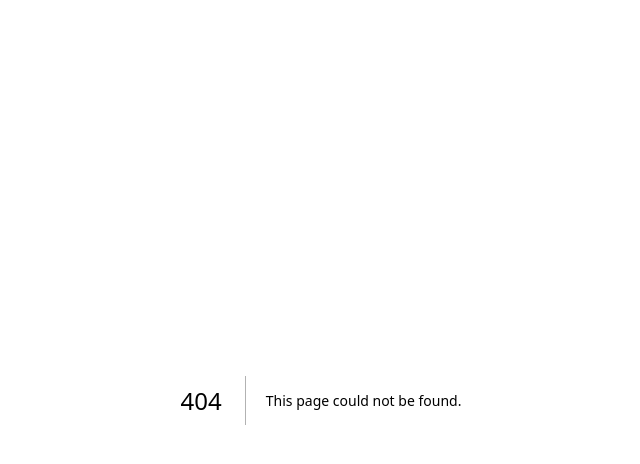
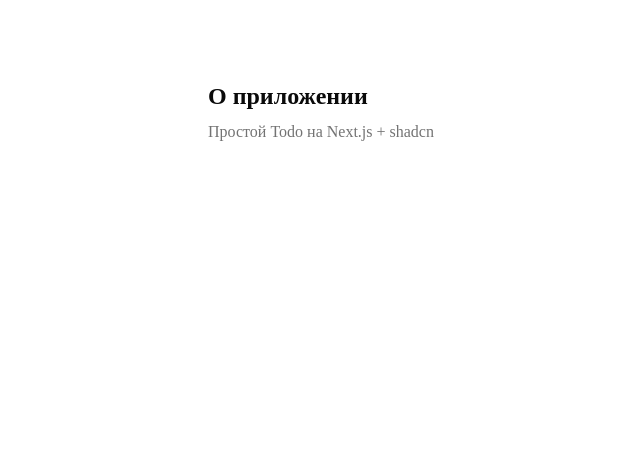
Before and after one commit to rarebridal/my-todo, a Next.js app: page /about in a window 1280 px wide. Before the commit this address had no page. Shown: the top 464 px of the page, without its empty margins (319-959 px from the left). Built offline with nearby package versions, Linux system fonts and the light colour scheme.

Commit message:
feat: add about page and navigation

```diff
--- /dev/null
+++ b/app/about/page.tsx
@@ -0,0 +1,8 @@
+export default function About() {
+  return (
+    <main className="max-w-md mx-auto mt-20 px-4">
+      <h1 className="text-2xl font-bold">О приложении</h1>
+      <p className="text-muted-foreground mt-2">Простой Todo на Next.js + shadcn</p>
+    </main>
+  )
+}
--- a/app/page.tsx
+++ b/app/page.tsx
@@ -10,7 +10,9 @@ import { Card, CardContent, CardHeader, CardTitle } from "@/components/ui/card"
 export default function Home() {
   const { todos, addTodo, toggleTodo, deleteTodo, editTodo } = useTodos()
   const [input, setInput] = useState("")
-  const [filter, setFilter] = useState("all")
+
+  type Filter = "all" | "active" | "done"
+  const [filter, setFilter] = useState<Filter>("all")
 
   const filteredTodos = todos.filter(t => {
     if (filter === "active") return !t.done
```
